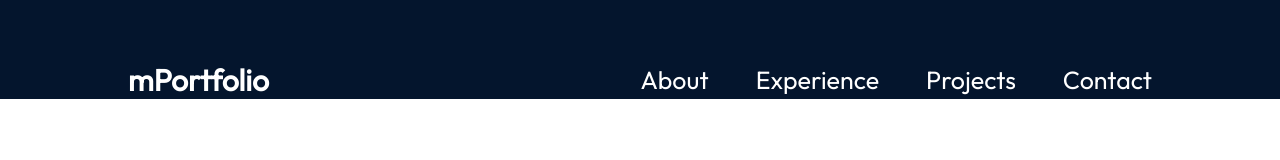
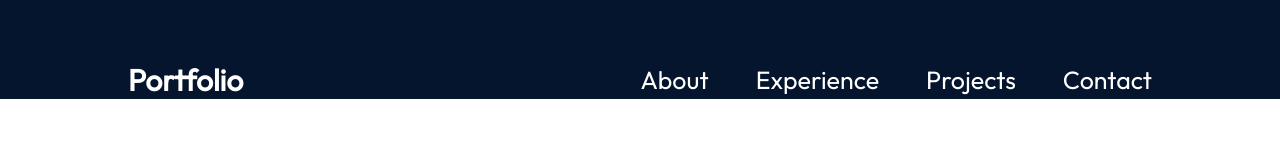
Before and after one commit to samv-33/cpsc-349-portfolio-project, a React (Create React App) app in the folder my-portfolio/: page / in a window 1280 px wide. Shown: the top 160 px of the page. Built offline with nearby package versions, Linux system fonts and the light colour scheme.

Commit message:
updated files

```diff
--- a/my-portfolio/src/Components/Navbar/Navbar.js
+++ b/my-portfolio/src/Components/Navbar/Navbar.js
@@ -5,7 +5,7 @@ import styles from './Navbar.module.css'
 const Navbar = () => {
   return (
     <nav className={styles.Navbar}>
-        <a className={styles.title} href='/'>mPortfolio</a>
+        <a className={styles.title} href='/'>Portfolio</a>
         <div className={styles.menu}>
             <ul className={styles.menuItems}>
                 <li>
```
